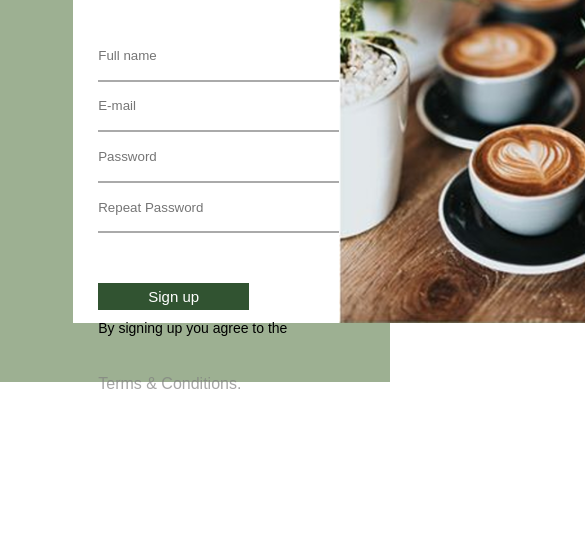
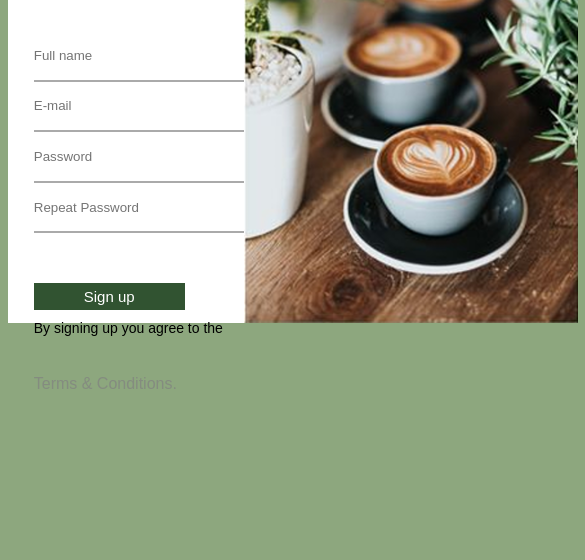
Before and after one commit to ZMaknickas/55-coffee, a website: page index.html in a window 390 px wide. Shown: the part 284-844 px from the top of the page, 585 px wide, since content can reach past the window. Drawn offline with Linux system fonts and the light colour scheme.

Commit message:
initial commit

```diff
--- a/index.html
+++ b/index.html
@@ -6,8 +6,8 @@
     <title>Coffee</title>
     <link rel="stylesheet" href="./style.css">
 </head>
-<html>
-    <main class="container">
+<html class="container">
+    <main class="center">
         <div class="row">
             <a>Kaffetorst</a>
             <h1 class="hello">Hello there.</h1>
--- a/style.css
+++ b/style.css
@@ -12,14 +12,18 @@ body {
 .container {
 width: 100%;
 height: 100%;
-background-color: rgb(157, 176, 146);
-padding: 7vh;
+background-color: rgb(141, 167, 126);
+}
+
+.center {
+display: flex;
+justify-content: center;
+margin-top: 7vh;
 }
 
 .row {
 padding-top: 7vh;
 padding-left: 7vh;
-margin-left: 20%;
 display: flex;
 flex-direction: column;
 align-items: start;
@@ -47,7 +51,7 @@ font-family: Arial, Helvetica, sans-serif;
 margin-bottom: 4vh;
 }
 
-.container .row input {
+.row input {
 width: 55vh;
 border: none;
 border-bottom: 2px solid rgb(170, 170, 170);
@@ -108,7 +112,7 @@ gap: 10px;
 
 @media (max-width: 600px){
 .row {
-width: 600px;
+min-width: 570px;
 padding-left: 3vh;
 }
 }
@@ -116,5 +120,6 @@ padding-left: 3vh;
 @media (max-width: 600px){
 .container {
 padding-left: 1vh;
+min-width: 570px
 }
 }
```
